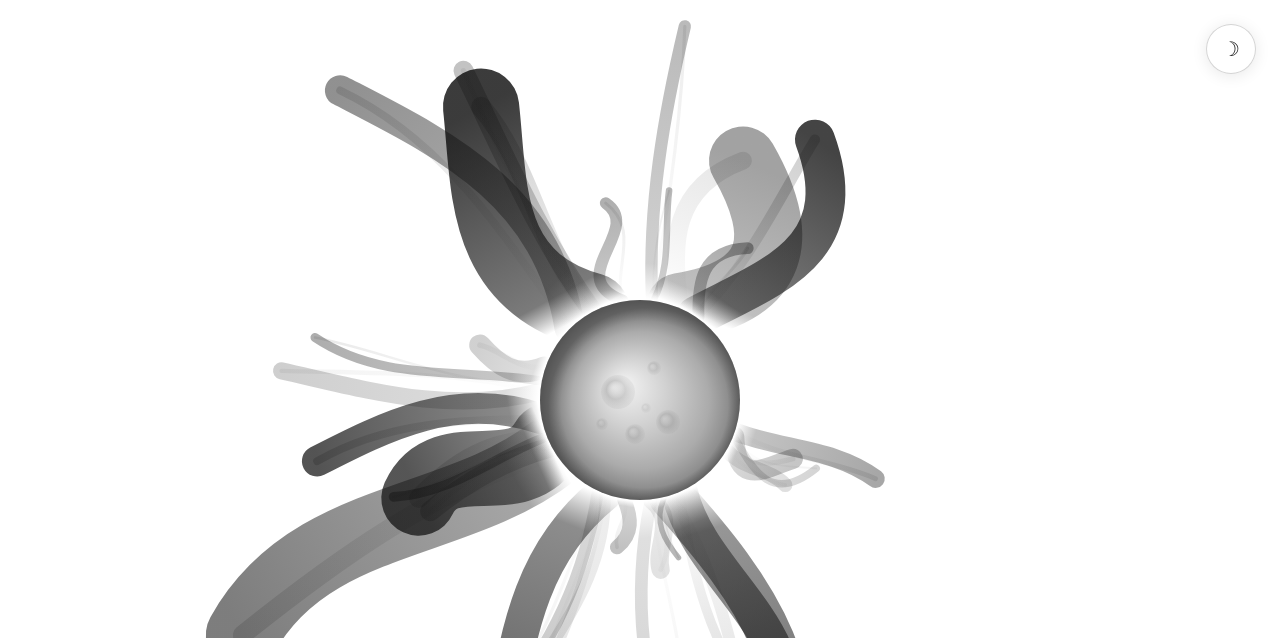
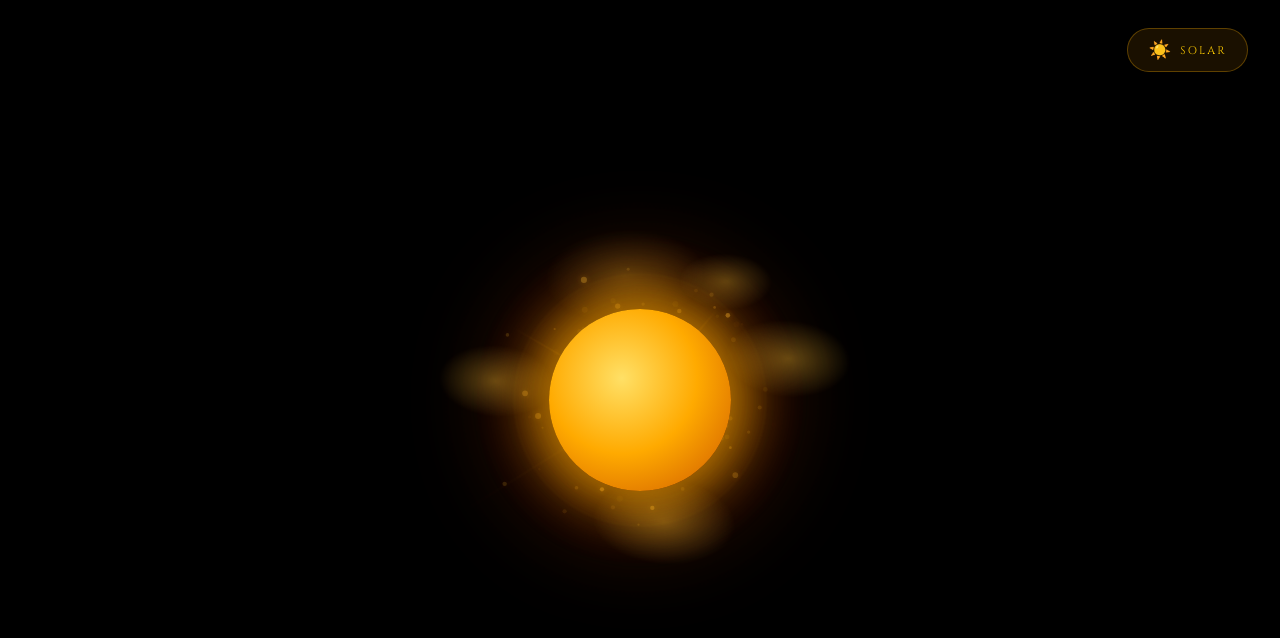
Before and after one commit to AdityaKcodes/portfolio, a plain HTML site: page sun_and_moon.html in a window 1280 px wide. Shown: the top 638 px of the page. Drawn offline with nearby package versions, Linux system fonts and the light colour scheme.

Commit message:
4th week

```diff
--- a/sun_and_moon.html
+++ b/sun_and_moon.html
@@ -1,305 +1,381 @@
 <!DOCTYPE html>
-<html lang="en">
+<html lang="en" data-theme="dark">
 <head>
 <meta charset="UTF-8">
 <meta name="viewport" content="width=device-width, initial-scale=1.0">
-<title>Lunar Flares</title>
+<title>Celestial</title>
+<link href="https://fonts.googleapis.com/css2?family=Cinzel:wght@300;400;600&family=Cormorant+Garamond:ital,wght@0,300;1,300&display=swap" rel="stylesheet">
 <style>
   *, *::before, *::after { margin: 0; padding: 0; box-sizing: border-box; }
-html, body { width: 100%; height: 100%; overflow: hidden; }
-canvas { position: fixed; top: 0; left: 0; width: 100%; height: 100%; display: block; }
 
-#btn {
-  position: fixed;
-  top: 24px;
-  right: 24px;
-  z-index: 100;
-  width: 50px;
-  height: 50px;
-  border-radius: 50%;
-  border: 1.5px solid rgba(60, 60, 60, 0.22);
-  background: rgba(255, 255, 255, 0.52);
-  backdrop-filter: blur(14px);
-  -webkit-backdrop-filter: blur(14px);
-  cursor: pointer;
-  font-size: 20px;
+  :root {
+    --transition: 1.4s cubic-bezier(0.77, 0, 0.18, 1);
+  }
+
+  [data-theme="dark"] {
+    --bg: #000000;
+    --orb-core: #ffe066;
+    --orb-mid: #ffaa00;
+    --orb-outer: #cc5500;
+    --orb-glow1: rgba(255, 180, 0, 0.55);
+    --orb-glow2: rgba(200, 80, 0, 0.28);
+    --orb-glow3: rgba(120, 30, 0, 0.12);
+    --flare-color: rgba(255, 200, 50, 0.6);
+    --flare-ray: rgba(255, 160, 0, 0.35);
+    --text: rgba(255, 220, 120, 0.9);
+    --text-sub: rgba(200, 130, 40, 0.6);
+    --toggle-bg: rgba(255, 160, 0, 0.1);
+    --toggle-border: rgba(255, 180, 0, 0.3);
+    --toggle-icon: #ffcc00;
+    --particle: rgba(255, 200, 60, 0.7);
+  }
+
+  [data-theme="light"] {
+    --bg: #e4edfa;
+    --orb-core: #f0f4f8;
+    --orb-mid: #b0bec5;
+    --orb-outer: #78909c;
+    --orb-glow1: rgba(200, 215, 230, 0.65);
+    --orb-glow2: rgba(150, 175, 195, 0.35);
+    --orb-glow3: rgba(100, 130, 155, 0.15);
+    --flare-color: rgba(220, 230, 240, 0.7);
+    --flare-ray: rgba(180, 200, 220, 0.4);
+    --text: rgba(50, 70, 90, 0.9);
+    --text-sub: rgba(90, 110, 130, 0.65);
+    --toggle-bg: rgba(100, 140, 170, 0.1);
+    --toggle-border: rgba(100, 140, 180, 0.3);
+    --toggle-icon: #607d8b;
+    --particle: rgba(160, 190, 210, 0.75);
+  }
+
+  html, body {
+    width: 100%; height: 100%; overflow: hidden;
+    font-family: 'Cormorant Garamond', serif;
+  }
+
+  body {
+    background: var(--bg);
+    transition: background var(--transition);
+    position: relative;
     display: flex;
     align-items: center;
     justify-content: center;
-  transition: border-color 0.55s ease, background 0.55s ease, color 0.55s ease,
-              box-shadow 0.55s ease, transform 0.18s ease;
-  color: #1a1a1a;
-  outline: none;
-  box-shadow: 0 2px 16px rgba(0, 0, 0, 0.09);
+  }
+
+  /* ── Canvas for particles ── */
+  #particles {
+    position: fixed; inset: 0;
+    pointer-events: none;
+    z-index: 0;
+  }
+
+  /* ── Main orb scene ── */
+  .scene {
+    position: relative;
+    width: min(480px, 90vw);
+    height: min(480px, 90vw);
+    display: flex; align-items: center; justify-content: center;
+    z-index: 1;
+  }
+
+  /* Glow layers */
+  .glow-ring {
+    position: absolute;
+    border-radius: 50%;
+    transition: all var(--transition);
+  }
+  .glow-ring.g3 {
+    width: 100%; height: 100%;
+    background: radial-gradient(circle, var(--orb-glow3) 0%, transparent 70%);
+    animation: breathe 6s ease-in-out infinite;
+  }
+  .glow-ring.g2 {
+    width: 72%; height: 72%;
+    background: radial-gradient(circle, var(--orb-glow2) 0%, transparent 70%);
+    animation: breathe 4.5s ease-in-out infinite 0.8s;
+  }
+  .glow-ring.g1 {
+    width: 50%; height: 50%;
+    background: radial-gradient(circle, var(--orb-glow1) 0%, transparent 75%);
+    animation: breathe 3.5s ease-in-out infinite 0.3s;
+  }
+
+  /* Cloudy flare wisps */
+  .wisps {
+    position: absolute;
+    width: 100%; height: 100%;
+    border-radius: 50%;
+    overflow: visible;
+  }
+  .wisp {
+    position: absolute;
+    border-radius: 50%;
+    background: radial-gradient(ellipse, var(--flare-color) 0%, transparent 65%);
+    transition: background var(--transition), opacity var(--transition);
+    opacity: 0.5;
+  }
+  .wisp-1 { width: 38%; height: 22%; top: 12%; left: 28%; transform: rotate(-30deg); animation: wispFloat 7s ease-in-out infinite; }
+  .wisp-2 { width: 30%; height: 18%; top: 68%; left: 40%; transform: rotate(20deg); animation: wispFloat 9s ease-in-out infinite 1.5s; }
+  .wisp-3 { width: 24%; height: 15%; top: 40%; left: 8%; transform: rotate(45deg); animation: wispFloat 8s ease-in-out infinite 3s; }
+  .wisp-4 { width: 26%; height: 16%; top: 35%; right: 6%; transform: rotate(-15deg); animation: wispFloat 10s ease-in-out infinite 2s; }
+  .wisp-5 { width: 20%; height: 12%; top: 20%; right: 22%; transform: rotate(60deg); animation: wispFloat 6.5s ease-in-out infinite 4s; }
+
+  /* Diagonal lens-flare rays */
+  .rays {
+    position: absolute; width: 100%; height: 100%;
+    pointer-events: none;
+  }
+  .ray {
+    position: absolute;
+    top: 50%; left: 50%;
+    width: 42%; height: 2px;
+    transform-origin: 0% 50%;
+    background: linear-gradient(to right, var(--flare-ray) 0%, transparent 100%);
+    border-radius: 2px;
+    transition: background var(--transition), opacity var(--transition);
+    opacity: 0;
+    animation: rayPulse 5s ease-in-out infinite;
+  }
+  .ray:nth-child(1) { transform: rotate(32deg);  animation-delay: 0s; }
+  .ray:nth-child(2) { transform: rotate(148deg); animation-delay: 0.5s; }
+  .ray:nth-child(3) { transform: rotate(210deg); animation-delay: 1.1s; width: 30%; }
+  .ray:nth-child(4) { transform: rotate(310deg); animation-delay: 1.8s; width: 25%; }
+
+  /* Core orb */
+  .orb {
+    position: relative;
+    width: 38%; height: 38%;
+    border-radius: 50%;
+    background: radial-gradient(circle at 40% 38%,
+      var(--orb-core) 0%,
+      var(--orb-mid) 48%,
+      var(--orb-outer) 100%
+    );
+    box-shadow:
+      0 0 40px 10px var(--orb-glow1),
+      0 0 90px 30px var(--orb-glow2);
+    transition: all var(--transition);
+    animation: orbPulse 4s ease-in-out infinite;
+    z-index: 2;
+  }
+
+  /* Moon surface craters (light theme only) */
+  .orb::before {
+    content: '';
+    position: absolute;
+    width: 22%; height: 22%;
+    background: var(--orb-mid);
+    border-radius: 50%;
+    top: 28%; left: 22%;
+    opacity: 0;
+    transition: opacity var(--transition);
+    box-shadow: 28px 18px 0 4px var(--orb-mid), -8px 36px 0 2px var(--orb-mid);
+  }
+  [data-theme="light"] .orb::before { opacity: 0.45; }
+
+  /* Toggle button */
+  .toggle {
+    position: fixed;
+    top: 28px; right: 32px;
+    z-index: 100;
+    background: var(--toggle-bg);
+    border: 1px solid var(--toggle-border);
+    border-radius: 50px;
+    padding: 10px 20px;
+    cursor: pointer;
+    display: flex; align-items: center; gap: 10px;
+    backdrop-filter: blur(12px);
+    transition: all 0.4s ease;
     user-select: none;
   }
-#btn:hover { transform: scale(1.09); }
-#btn:active { transform: scale(0.94); }
-#btn.dark {
-  border-color: rgba(255, 200, 40, 0.28);
-  background: rgba(8, 6, 0, 0.52);
-  color: #FFD040;
-  box-shadow: 0 2px 20px rgba(255, 180, 20, 0.18);
+  .toggle:hover { transform: scale(1.05); }
+  .toggle-label {
+    font-family: 'Cinzel', serif;
+    font-size: 11px;
+    letter-spacing: 0.2em;
+    color: var(--toggle-icon);
+    transition: color var(--transition);
+    text-transform: uppercase;
   }
+  .toggle-icon {
+    font-size: 18px;
+    transition: transform 0.8s cubic-bezier(0.34, 1.56, 0.64, 1);
+  }
+  .toggle:hover .toggle-icon { transform: rotate(20deg) scale(1.15); }
+
+  /* Centered text */
+  .text-block {
+    position: fixed;
+    bottom: 10%;
+    left: 50%;
+    transform: translateX(-50%);
+    text-align: center;
+    z-index: 10;
+    pointer-events: none;
+  }
+  .text-block h1 {
+    font-family: 'Cinzel', serif;
+    font-weight: 300;
+    font-size: clamp(1.4rem, 3vw, 2.2rem);
+    letter-spacing: 0.35em;
+    color: var(--text);
+    transition: color var(--transition);
+    margin-bottom: 8px;
+  }
+  .text-block p {
+    font-family: 'Cormorant Garamond', serif;
+    font-style: italic;
+    font-size: clamp(0.85rem, 1.5vw, 1.05rem);
+    letter-spacing: 0.15em;
+    color: var(--text-sub);
+    transition: color var(--transition);
+  }
+
+  /* Animations */
+  @keyframes breathe {
+    0%, 100% { transform: scale(1); opacity: 1; }
+    50% { transform: scale(1.08); opacity: 0.75; }
+  }
+  @keyframes orbPulse {
+    0%, 100% { box-shadow: 0 0 40px 10px var(--orb-glow1), 0 0 90px 30px var(--orb-glow2); }
+    50% { box-shadow: 0 0 60px 18px var(--orb-glow1), 0 0 120px 50px var(--orb-glow2); }
+  }
+  @keyframes wispFloat {
+    0%, 100% { transform: translateY(0) rotate(var(--r, 0deg)) scale(1); opacity: 0.45; }
+    33% { transform: translateY(-8px) rotate(calc(var(--r, 0deg) + 5deg)) scale(1.08); opacity: 0.6; }
+    66% { transform: translateY(5px) rotate(calc(var(--r, 0deg) - 3deg)) scale(0.94); opacity: 0.35; }
+  }
+  @keyframes rayPulse {
+    0%, 100% { opacity: 0; }
+    40%, 60% { opacity: 1; }
+  }
+  @keyframes fadeIn {
+    from { opacity: 0; transform: translateX(-50%) translateY(10px); }
+    to   { opacity: 1; transform: translateX(-50%) translateY(0); }
+  }
+  .text-block { animation: fadeIn 2s ease forwards; }
 </style>
 </head>
 <body>
-<canvas id="c"></canvas>
-<button id="btn" aria-label="Switch to dark mode" title="Toggle theme">☽</button>
+
+<canvas id="particles"></canvas>
+
+<div class="scene">
+  <div class="glow-ring g3"></div>
+  <div class="glow-ring g2"></div>
+  <div class="glow-ring g1"></div>
+
+  <div class="wisps">
+    <div class="wisp wisp-1"></div>
+    <div class="wisp wisp-2"></div>
+    <div class="wisp wisp-3"></div>
+    <div class="wisp wisp-4"></div>
+    <div class="wisp wisp-5"></div>
+  </div>
+
+  <div class="rays">
+    <div class="ray"></div>
+    <div class="ray"></div>
+    <div class="ray"></div>
+    <div class="ray"></div>
+  </div>
+
+  <div class="orb"></div>
+</div>
+
+<button class="toggle" id="themeToggle" aria-label="Toggle theme">
+  <span class="toggle-icon" id="toggleIcon">☀️</span>
+  <span class="toggle-label" id="toggleLabel">Solar</span>
+</button>
+
+<div class="text-block">
+  <h1 id="mainTitle">LUCID ORIGIN</h1>
+  <p id="subTitle">where darkness holds the light</p>
+</div>
 
 <script>
-const canvas = document.getElementById('c');
+  const root = document.documentElement;
+  const btn  = document.getElementById('themeToggle');
+  const icon = document.getElementById('toggleIcon');
+  const label= document.getElementById('toggleLabel');
+  const title= document.getElementById('mainTitle');
+  const sub  = document.getElementById('subTitle');
+
+  let dark = true;
+
+  btn.addEventListener('click', () => {
+    dark = !dark;
+    root.setAttribute('data-theme', dark ? 'dark' : 'light');
+    icon.textContent  = dark ? '☀️' : '🌙';
+    label.textContent = dark ? 'Solar' : 'Lunar';
+    title.textContent = dark ? 'LUCID ORIGIN' : 'PALE SILENCE';
+    sub.textContent   = dark ? 'where darkness holds the light' : 'the moon breathes in grey';
+    icon.style.transform = 'rotate(360deg) scale(1.2)';
+    setTimeout(() => { icon.style.transform = ''; }, 600);
+  });
+
+  /* ── Particle system ── */
+  const canvas = document.getElementById('particles');
   const ctx    = canvas.getContext('2d');
-const btn    = document.getElementById('btn');
 
-let W, H, cx, cy, orbR;
-let isDark = false;
-
-/* ─── resize ─────────────────────────────────────────────────────── */
   function resize() {
-  W = canvas.width  = window.innerWidth;
-  H = canvas.height = window.innerHeight;
-  cx   = W / 2;
-  cy   = H / 2;
-  orbR = Math.min(W, H) * 0.125;
+    canvas.width  = window.innerWidth;
+    canvas.height = window.innerHeight;
   }
   resize();
   window.addEventListener('resize', resize);
 
-/* ─── tendril factory ─────────────────────────────────────────────── */
-function mkTendril(isMain) {
-  return {
-    angle   : Math.random() * Math.PI * 2,
-    lenFrac : isMain ? 0.30 + Math.random() * 0.28 : 0.18 + Math.random() * 0.30,
-    thick   : isMain ? 28  + Math.random() * 52  : 4  + Math.random() * 18,
-    alpha   : isMain ? 0.36 + Math.random() * 0.46 : 0.10 + Math.random() * 0.28,
-    amp1    : isMain ? 38  + Math.random() * 68  : 14 + Math.random() * 44,
-    amp2    : isMain ? 20  + Math.random() * 38  :  8 + Math.random() * 24,
-    f1      : 0.32 + Math.random() * 0.72,
-    f2      : 0.52 + Math.random() * 1.10,
-    ph      : Math.random() * Math.PI * 2,
-    spd     : isMain ? 0.00038 + Math.random() * 0.00055
-                     : 0.00055 + Math.random() * 0.00090,
-  };
+  class Particle {
+    constructor() { this.reset(true); }
+    reset(init = false) {
+      const cx = canvas.width  / 2;
+      const cy = canvas.height / 2;
+      const maxR = Math.min(canvas.width, canvas.height) * 0.42;
+      // start at random angle & radius near orb
+      const angle = Math.random() * Math.PI * 2;
+      const r     = maxR * (0.15 + Math.random() * 0.25);
+      this.x  = cx + Math.cos(angle) * r;
+      this.y  = cy + Math.sin(angle) * r;
+      this.vx = (Math.random() - 0.5) * 0.4;
+      this.vy = (Math.random() - 0.5) * 0.4;
+      this.alpha = init ? Math.random() : 0;
+      this.targetAlpha = 0.15 + Math.random() * 0.55;
+      this.size  = 1 + Math.random() * 2.2;
+      this.life  = 0;
+      this.maxLife = 120 + Math.random() * 200;
     }
-
-const tendrils = [
-  ...Array.from({ length: 10 }, () => mkTendril(true)),
-  ...Array.from({ length: 20 }, () => mkTendril(false)),
-];
-
-function lerp(a, b, t) { return a + (b - a) * t; }
-
-/* traveling-wave offset at fractional position f along tendril */
-function waveAt(f, ts, inward, tr) {
-  const dir = inward ? -1 : 1;
-  const tw  = ts * tr.spd * 100;
-  return (
-    Math.sin(tr.f1 * (f * 5 + dir * tw)         + tr.ph)       * tr.amp1 +
-    Math.sin(tr.f2 * (f * 7 + dir * tw * 1.35)  + tr.ph + 2.1) * tr.amp2 * 0.44
-  );
+    update() {
+      this.x += this.vx;
+      this.y += this.vy;
+      this.life++;
+      const half = this.maxLife / 2;
+      this.alpha = this.life < half
+        ? (this.life / half) * this.targetAlpha
+        : ((this.maxLife - this.life) / half) * this.targetAlpha;
+      if (this.life >= this.maxLife) this.reset();
     }
-
-/* ─── draw one tendril ───────────────────────────────────────────── */
-function drawTendril(tr, ts, inward) {
-  const maxLen = Math.min(W, H) * tr.lenFrac;
-  const dx = Math.cos(tr.angle), dy = Math.sin(tr.angle);
-  const px = -Math.sin(tr.angle), py = Math.cos(tr.angle);
-
-  const nearX = cx + dx * (orbR + 1), nearY = cy + dy * (orbR + 1);
-  const farX  = cx + dx * maxLen,     farY  = cy + dy * maxLen;
-
-  const sX = inward ? farX  : nearX,  sY = inward ? farY  : nearY;
-  const eX = inward ? nearX : farX,   eY = inward ? nearY : farY;
-
-  const w1 = waveAt(0.33, ts, inward, tr);
-  const w2 = waveAt(0.66, ts, inward, tr);
-  const cp1x = lerp(sX, eX, 0.33) + px * w1,  cp1y = lerp(sY, eY, 0.33) + py * w1;
-  const cp2x = lerp(sX, eX, 0.66) + px * w2,  cp2y = lerp(sY, eY, 0.66) + py * w2;
-
-  /* main stroke gradient */
-  const g = ctx.createLinearGradient(sX, sY, eX, eY);
-  const a = tr.alpha;
-
-  if (isDark) {
-    if (inward) {
-      g.addColorStop(0,    `rgba(255,188,18,${a})`);
-      g.addColorStop(0.86, `rgba(255,188,18,${a * 0.72})`);
-      g.addColorStop(1,    `rgba(255,188,18,0)`);
-    } else {
-      g.addColorStop(0,    `rgba(255,188,18,0)`);
-      g.addColorStop(0.13, `rgba(255,200,28,${a})`);
-      g.addColorStop(0.80, `rgba(255,138,8,${a * 0.58})`);
-      g.addColorStop(1,    `rgba(255,80,0,0)`);
-    }
-  } else {
-    if (inward) {
-      g.addColorStop(0,    `rgba(8,8,8,${a})`);
-      g.addColorStop(0.87, `rgba(8,8,8,${a * 0.68})`);
-      g.addColorStop(1,    `rgba(8,8,8,0)`);
-    } else {
-      g.addColorStop(0,    `rgba(8,8,8,0)`);
-      g.addColorStop(0.14, `rgba(8,8,8,${a})`);
-      g.addColorStop(0.84, `rgba(8,8,8,${a * 0.52})`);
-      g.addColorStop(1,    `rgba(8,8,8,0)`);
+    draw() {
+      const style = getComputedStyle(root).getPropertyValue('--particle').trim();
+      ctx.save();
+      ctx.globalAlpha = Math.max(0, this.alpha);
+      ctx.fillStyle   = style;
+      ctx.shadowColor = style;
+      ctx.shadowBlur  = 6;
+      ctx.beginPath();
+      ctx.arc(this.x, this.y, this.size, 0, Math.PI * 2);
+      ctx.fill();
+      ctx.restore();
     }
   }
 
-  ctx.beginPath();
-  ctx.moveTo(sX, sY);
-  ctx.bezierCurveTo(cp1x, cp1y, cp2x, cp2y, eX, eY);
-  ctx.strokeStyle = g;
-  ctx.lineWidth   = tr.thick;
-  ctx.lineCap     = 'round';
-  ctx.stroke();
+  const particles = Array.from({ length: 90 }, () => new Particle());
 
-  /* secondary wisp */
-  const w3 = waveAt(0.33, ts + 600, inward, tr) * 0.52;
-  const w4 = waveAt(0.66, ts + 600, inward, tr) * 0.52;
-  const cp3x = lerp(sX, eX, 0.33) + px * w3,  cp3y = lerp(sY, eY, 0.33) + py * w3;
-  const cp4x = lerp(sX, eX, 0.66) + px * w4,  cp4y = lerp(sY, eY, 0.66) + py * w4;
-
-  const g2 = ctx.createLinearGradient(sX, sY, eX, eY);
-  if (isDark) {
-    g2.addColorStop(0,   `rgba(255,228,80,${a * 0.32})`);
-    g2.addColorStop(0.5, `rgba(255,228,80,${a * 0.18})`);
-    g2.addColorStop(1,   `rgba(255,228,80,0)`);
-  } else {
-    g2.addColorStop(0,   `rgba(22,22,22,${a * 0.28})`);
-    g2.addColorStop(0.5, `rgba(22,22,22,${a * 0.16})`);
-    g2.addColorStop(1,   `rgba(22,22,22,0)`);
+  function loop() {
+    ctx.clearRect(0, 0, canvas.width, canvas.height);
+    particles.forEach(p => { p.update(); p.draw(); });
+    requestAnimationFrame(loop);
   }
-
-  ctx.beginPath();
-  ctx.moveTo(sX, sY);
-  ctx.bezierCurveTo(cp3x, cp3y, cp4x, cp4y, eX, eY);
-  ctx.strokeStyle = g2;
-  ctx.lineWidth   = tr.thick * 0.26;
-  ctx.lineCap     = 'round';
-  ctx.stroke();
-}
-
-/* ─── draw orb ───────────────────────────────────────────────────── */
-function drawOrb() {
-  if (isDark) {
-    /* outer glow ring */
-    const glow = ctx.createRadialGradient(cx, cy, orbR * 0.85, cx, cy, orbR * 2.6);
-    glow.addColorStop(0,   'rgba(255,190,30,0.13)');
-    glow.addColorStop(0.5, 'rgba(255,130,10,0.06)');
-    glow.addColorStop(1,   'rgba(255,70,0,0)');
-    ctx.beginPath();
-    ctx.arc(cx, cy, orbR * 2.6, 0, Math.PI * 2);
-    ctx.fillStyle = glow;
-    ctx.fill();
-
-    /* yellow orb */
-    const og = ctx.createRadialGradient(
-      cx - orbR * 0.24, cy - orbR * 0.22, 0,
-      cx, cy, orbR
-    );
-    og.addColorStop(0,    '#FFFDE8');
-    og.addColorStop(0.28, '#FFE040');
-    og.addColorStop(0.62, '#FFB200');
-    og.addColorStop(0.86, '#FF8800');
-    og.addColorStop(1,    '#BB4800');
-    ctx.beginPath();
-    ctx.arc(cx, cy, orbR, 0, Math.PI * 2);
-    ctx.fillStyle = og;
-    ctx.fill();
-
-    /* thin limb darkening */
-    const limb = ctx.createRadialGradient(cx, cy, orbR * 0.55, cx, cy, orbR);
-    limb.addColorStop(0,   'rgba(0,0,0,0)');
-    limb.addColorStop(0.72,'rgba(0,0,0,0)');
-    limb.addColorStop(1,   'rgba(0,0,0,0.28)');
-    ctx.beginPath();
-    ctx.arc(cx, cy, orbR, 0, Math.PI * 2);
-    ctx.fillStyle = limb;
-    ctx.fill();
-
-  } else {
-    /* grey moon */
-    const og = ctx.createRadialGradient(
-      cx - orbR * 0.16, cy - orbR * 0.16, orbR * 0.02,
-      cx + orbR * 0.08, cy + orbR * 0.08, orbR
-    );
-    og.addColorStop(0,    '#F2F2F2');
-    og.addColorStop(0.32, '#D2D2D2');
-    og.addColorStop(0.68, '#ABABAB');
-    og.addColorStop(1,    '#707070');
-    ctx.beginPath();
-    ctx.arc(cx, cy, orbR, 0, Math.PI * 2);
-    ctx.fillStyle = og;
-    ctx.fill();
-
-    /* craters */
-    const craters = [
-      { ox: -0.22, oy: -0.08, r: 0.17, d: 0.19 },
-      { ox:  0.28, oy:  0.22, r: 0.12, d: 0.16 },
-      { ox: -0.05, oy:  0.34, r: 0.10, d: 0.14 },
-      { ox:  0.14, oy: -0.32, r: 0.07, d: 0.13 },
-      { ox: -0.38, oy:  0.24, r: 0.06, d: 0.11 },
-      { ox:  0.06, oy:  0.08, r: 0.05, d: 0.09 },
-    ];
-
-    craters.forEach(c => {
-      ctx.save();
-      ctx.beginPath();
-      ctx.arc(cx + c.ox * orbR, cy + c.oy * orbR, c.r * orbR, 0, Math.PI * 2);
-      ctx.clip();
-
-      const cg = ctx.createRadialGradient(
-        cx + (c.ox - c.r * 0.28) * orbR, cy + (c.oy - c.r * 0.28) * orbR, 0,
-        cx + c.ox * orbR, cy + c.oy * orbR, c.r * orbR
-      );
-      cg.addColorStop(0,   `rgba(195,195,195,${c.d * 0.38})`);
-      cg.addColorStop(0.55,`rgba(72,72,72,${c.d})`);
-      cg.addColorStop(1,   `rgba(128,128,128,${c.d * 0.45})`);
-
-      ctx.fillStyle = cg;
-      ctx.fillRect(
-        cx + (c.ox - c.r) * orbR - 2, cy + (c.oy - c.r) * orbR - 2,
-        c.r * orbR * 2 + 4,           c.r * orbR * 2 + 4
-      );
-      ctx.restore();
-    });
-
-    /* edge shadow → spherical feel */
-    const sh = ctx.createRadialGradient(
-      cx + orbR * 0.14, cy + orbR * 0.14, orbR * 0.48,
-      cx, cy, orbR
-    );
-    sh.addColorStop(0,   'rgba(0,0,0,0)');
-    sh.addColorStop(0.68,'rgba(0,0,0,0)');
-    sh.addColorStop(1,   'rgba(0,0,0,0.26)');
-    ctx.beginPath();
-    ctx.arc(cx, cy, orbR, 0, Math.PI * 2);
-    ctx.fillStyle = sh;
-    ctx.fill();
-  }
-}
-
-/* ─── animation loop ─────────────────────────────────────────────── */
-function frame(ts) {
-  ctx.clearRect(0, 0, W, H);
-  ctx.fillStyle = isDark ? '#04040A' : '#FFFFFF';
-  ctx.fillRect(0, 0, W, H);
-
-  const inward = !isDark;            /* light → smoke flows IN; dark → flares flow OUT */
-  tendrils.forEach(tr => drawTendril(tr, ts, inward));
-  drawOrb();
-
-  requestAnimationFrame(frame);
-}
-requestAnimationFrame(frame);
-
-/* ─── toggle ─────────────────────────────────────────────────────── */
-btn.addEventListener('click', () => {
-  isDark = !isDark;
-  btn.classList.toggle('dark', isDark);
-  btn.textContent = isDark ? '☀' : '☽';
-  btn.setAttribute('aria-label', isDark ? 'Switch to light mode' : 'Switch to dark mode');
-});
+  loop();
 </script>
 </body>
 </html>
```
Also changed, not shown: intern-log.html (+15 -0 lines). Lines whose indentation alone changed are shown as unchanged.
